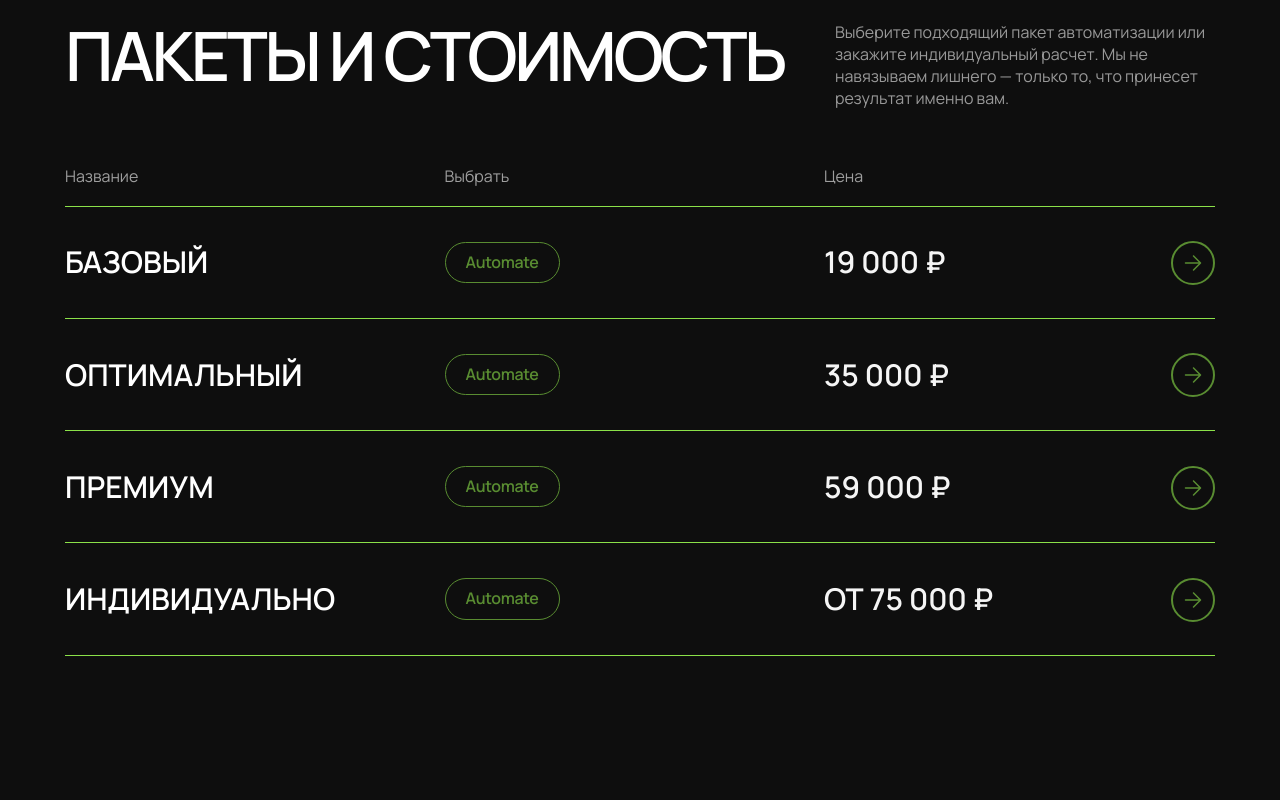
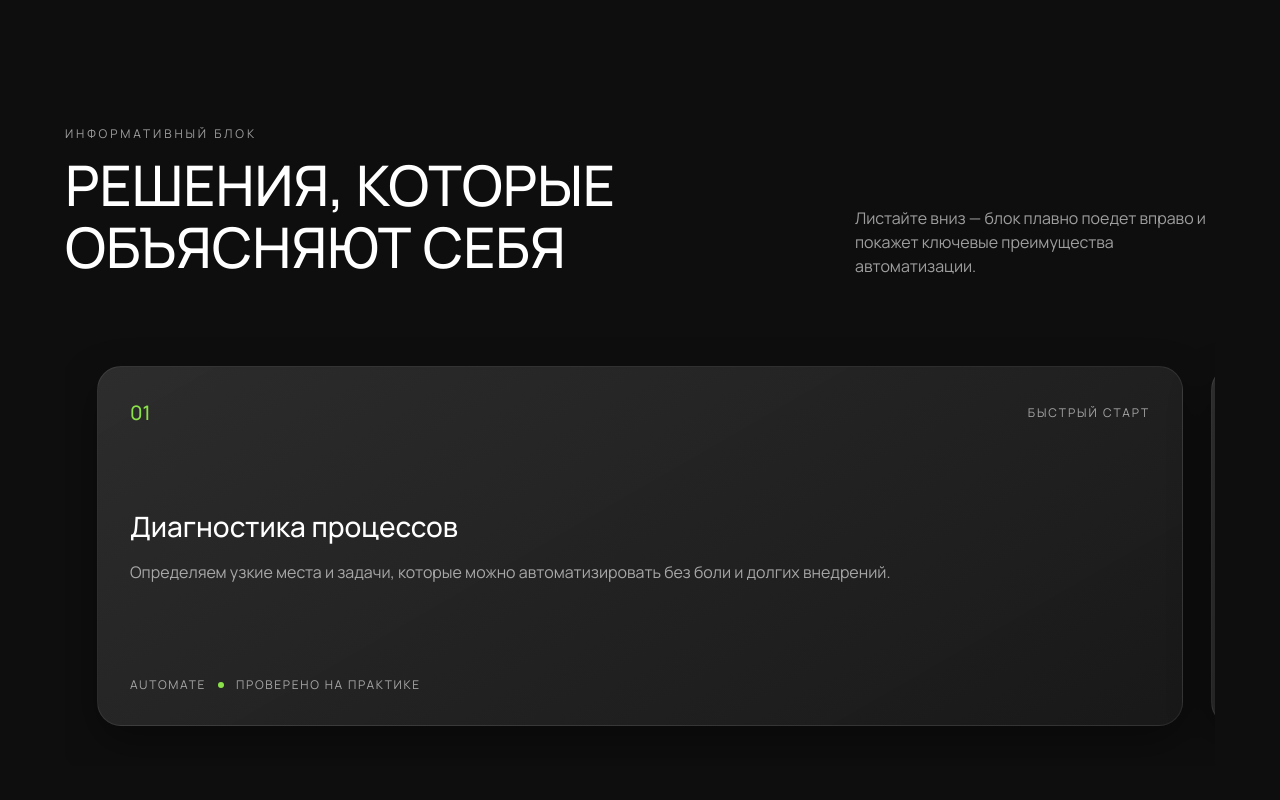
Before and after one commit to nezqt3/Automate, a React (Create React App) app: page / in a window 1280 px wide. Shown: the part 3520-4320 px from the top of the page. Built offline with nearby package versions, Linux system fonts and the light colour scheme.

Commit message:
add smth

```diff
--- a/src/App.js
+++ b/src/App.js
@@ -14,11 +14,10 @@ function App() {
       <StartScreen />
       <Advantages />
       <Difference />
+      <Decisions />
 
       <Costs />
       <Footer />
-
-      <Decisions/>
     </div>
   );
 }
--- a/src/components/Decisions.jsx
+++ b/src/components/Decisions.jsx
@@ -1,73 +1,116 @@
-import { useEffect, useState, useRef } from "react";
+import { useEffect, useRef } from "react";
+
+const slides = [
+  {
+    number: "01",
+    title: "Диагностика процессов",
+    text: "Определяем узкие места и задачи, которые можно автоматизировать без боли и долгих внедрений.",
+    tag: "Быстрый старт",
+  },
+  {
+    number: "02",
+    title: "Сценарии автоматизации",
+    text: "Собираем цепочку действий так, чтобы решения работали сразу и масштабировались под рост.",
+    tag: "Без лишних шагов",
+  },
+  {
+    number: "03",
+    title: "Визуальные отчеты",
+    text: "Вы видите результат в цифрах: скорость, экономия времени и стабильность процессов.",
+    tag: "Прозрачная польза",
+  },
+];
 
 export default function Decisions() {
-  const [transformSlider, setTransformSlider] = useState(0);
-  const sliderRef = useRef(null);
+  const sectionRef = useRef(null);
+  const viewportRef = useRef(null);
+  const trackRef = useRef(null);
+  const targetX = useRef(0);
+  const currentX = useRef(0);
+  const rafRef = useRef(0);
 
   useEffect(() => {
-    const handleScroll = () => {
-      const sliderRect = sliderRef.current.getBoundingClientRect();
-      const windowHeight = window.innerHeight;
+    const section = sectionRef.current;
+    const track = trackRef.current;
 
-      // Проверяем видимость элемента
-      const isVisible = sliderRect.top < windowHeight && sliderRect.bottom > 0;
-      if (!isVisible) {
-        setTransformSlider(0);
-        return;
-      }
+    if (!section || !track) return undefined;
 
-      const scrollPosition = window.scrollY;
-      const sliderTop = sliderRect.top + scrollPosition; // Корректная позиция
-      const sliderHeight = sliderRect.height;
+    const update = () => {
+      const viewportWidth =
+        viewportRef.current?.offsetWidth || window.innerWidth;
+      const viewportHeight = window.innerHeight;
+      const totalScrollX = Math.max(0, track.scrollWidth - viewportWidth);
 
-      // Диапазон прокрутки: от входа в viewport до полного выхода
-      const startScroll = sliderTop - windowHeight;
-      const endScroll = sliderTop + sliderHeight;
-      const maxScroll = endScroll - startScroll;
+      section.style.height = `${totalScrollX + viewportHeight}px`;
 
-      // Текущая позиция прокрутки внутри диапазона
-      const currentScroll = Math.max(0, scrollPosition - startScroll);
-      let progress = currentScroll / maxScroll;
-      progress = Math.min(1, progress); // Не ограничиваем снизу (может быть >1)
+      const rect = section.getBoundingClientRect();
+      const maxScroll = totalScrollX;
+      const scrolled = Math.min(Math.max(-rect.top, 0), maxScroll);
+      const progress = maxScroll ? scrolled / maxScroll : 0;
 
-      // Рассчитываем сдвиг с учётом количества слайдов
-      const totalSlides = 3;
-      const slideWidthPercent = 100 / totalSlides; // 33.33% на слайд
-      const maxSlideOffset = (totalSlides - 1) * 100; // 200% для 3 слайдов
-
-      const slideOffset = progress * maxSlideOffset;
-      setTransformSlider(slideOffset);
+      targetX.current = -progress * totalScrollX;
     };
 
-    window.addEventListener("scroll", handleScroll);
-    window.addEventListener("resize", handleScroll);
+    const animate = () => {
+      const delta = targetX.current - currentX.current;
+      currentX.current += delta * 0.12;
 
-    handleScroll(); // Инициализация
+      track.style.transform = `translate3d(${currentX.current}px, 0, 0)`;
+      rafRef.current = requestAnimationFrame(animate);
+    };
+
+    const onScroll = () => update();
+    const onResize = () => update();
+
+    update();
+    rafRef.current = requestAnimationFrame(animate);
+
+    window.addEventListener("scroll", onScroll, { passive: true });
+    window.addEventListener("resize", onResize);
 
     return () => {
-      window.removeEventListener("scroll", handleScroll);
-      window.removeEventListener("resize", handleScroll);
+      window.removeEventListener("scroll", onScroll);
+      window.removeEventListener("resize", onResize);
+      cancelAnimationFrame(rafRef.current);
     };
   }, []);
 
   return (
-    <div
-      ref={sliderRef}
-      id="scroll-slider"
-      style={{
-        width: "100vw",
-        overflowX: "hidden",
-        transform: `translateX(-${transformSlider}%)`,
-        transition: "transform 0.3s ease-out",
-        border: "1px solid #ddd",
-        boxSizing: "border-box",
-      }}
-    >
-      <div style={{ display: "flex", width: "310%", height: "500px", gap: 25 }}>
-        <div style={{ width: "100%", background: "red" }}>Слайд 1</div>
-        <div style={{ width: "100%", background: "blue" }}>Слайд 2</div>
-        <div style={{ width: "100%", background: "green" }}>Слайд 3</div>
+    <section className="decisions-section" ref={sectionRef} id="decisions">
+      <div className="decisions-sticky">
+        <div className="decisions-header">
+          <div>
+            <p className="decisions-eyebrow">Информативный блок</p>
+            <h2>Решения, которые объясняют себя</h2>
+          </div>
+          <p className="decisions-subtitle">
+            Листайте вниз — блок плавно поедет вправо и покажет ключевые
+            преимущества автоматизации.
+          </p>
+        </div>
+
+        <div className="decisions-viewport" ref={viewportRef}>
+          <div className="decisions-track" ref={trackRef}>
+            {slides.map((slide) => (
+              <article className="decisions-card" key={slide.number}>
+                <div className="decisions-card-top">
+                  <span className="decisions-card-number">{slide.number}</span>
+                  <span className="decisions-card-tag">{slide.tag}</span>
+                </div>
+                <div className="decisions-card-body">
+                  <h3>{slide.title}</h3>
+                  <p>{slide.text}</p>
+                </div>
+                <div className="decisions-card-footer">
+                  <span>Automate</span>
+                  <span className="decisions-card-dot" />
+                  <span>Проверено на практике</span>
+                </div>
+              </article>
+            ))}
+          </div>
+        </div>
       </div>
-    </div>
+    </section>
   );
 }
--- a/src/components/Header.jsx
+++ b/src/components/Header.jsx
@@ -2,7 +2,7 @@ import { motion } from "framer-motion";
 
 const navigationElements = [
   { text: "Главная", target: "start-screen" },
-  { text: "Решения", target: "" },
+  { text: "Решения", target: "decisions" },
   { text: "Кейсы", target: "" },
   { text: "О нас", target: "" },
   { text: "Контакты", target: "" },
--- a/src/styles/costs.scss
+++ b/src/styles/costs.scss
@@ -18,7 +18,7 @@
       font-weight: 600;
       font-size: 68px;
       line-height: 100%;
-      text-align: center;
+      text-align: left;
       letter-spacing: -0.05em;
       text-transform: uppercase;
     }
--- /dev/null
+++ b/src/styles/decisions.scss
@@ -0,0 +1,190 @@
+@import "./variables";
+
+.decisions-section {
+  position: relative;
+  width: 100%;
+  margin-top: 180px;
+  margin-bottom: 180px;
+  color: $white-color;
+}
+
+.decisions-sticky {
+  position: sticky;
+  top: 0;
+  height: 100vh;
+  display: flex;
+  flex-direction: column;
+  justify-content: center;
+  gap: 48px;
+  overflow: hidden;
+  padding: 20px 0 40px;
+}
+
+.decisions-header {
+  display: flex;
+  justify-content: space-between;
+  align-items: flex-end;
+  gap: 48px;
+}
+
+.decisions-eyebrow {
+  text-transform: uppercase;
+  font-size: 12px;
+  letter-spacing: 0.24em;
+  color: $light-white-color;
+  margin-bottom: 12px;
+}
+
+.decisions-header h2 {
+  font-size: 56px;
+  line-height: 110%;
+  font-weight: 500;
+  text-transform: uppercase;
+  max-width: 560px;
+}
+
+.decisions-subtitle {
+  max-width: 360px;
+  font-size: 16px;
+  line-height: 150%;
+  color: $light-white-color;
+}
+
+.decisions-viewport {
+  position: relative;
+  width: 100%;
+  overflow: hidden;
+}
+
+.decisions-track {
+  display: flex;
+  padding: 40px 32px;
+  will-change: transform;
+}
+
+.decisions-card {
+  flex: 0 0 70vw;
+  margin-right: 28px;
+  background: linear-gradient(
+    150deg,
+    rgba(58, 58, 58, 0.7),
+    rgba(26, 26, 26, 0.9)
+  );
+  border-radius: 24px;
+  padding: 32px;
+  display: flex;
+  flex-direction: column;
+  justify-content: space-between;
+  min-height: 360px;
+  border: 1px solid rgba(255, 255, 255, 0.08);
+  box-shadow: 0 16px 40px rgba(0, 0, 0, 0.35);
+}
+
+.decisions-card:first-child {
+  flex-basis: 100%;
+}
+
+.decisions-card-top {
+  display: flex;
+  justify-content: space-between;
+  align-items: center;
+  margin-bottom: 24px;
+}
+
+.decisions-card-number {
+  font-size: 20px;
+  font-weight: 500;
+  color: $light-green;
+}
+
+.decisions-card-tag {
+  font-size: 12px;
+  text-transform: uppercase;
+  letter-spacing: 0.16em;
+  color: $light-white-color;
+}
+
+.decisions-card-body h3 {
+  font-size: 28px;
+  line-height: 120%;
+  font-weight: 500;
+  margin-bottom: 16px;
+}
+
+.decisions-card-body p {
+  font-size: 16px;
+  line-height: 150%;
+  color: $light-white-color;
+}
+
+.decisions-card-footer {
+  display: flex;
+  align-items: center;
+  gap: 12px;
+  font-size: 12px;
+  text-transform: uppercase;
+  letter-spacing: 0.14em;
+  color: $light-white-color;
+  margin-top: 32px;
+}
+
+.decisions-card-dot {
+  width: 6px;
+  height: 6px;
+  border-radius: 50%;
+  background: $light-green;
+  display: inline-block;
+}
+
+@media (max-width: 900px) {
+  .decisions-header {
+    flex-direction: column;
+    align-items: flex-start;
+  }
+
+  .decisions-header h2 {
+    font-size: 40px;
+  }
+
+  .decisions-subtitle {
+    max-width: 100%;
+  }
+
+  .decisions-card {
+    flex-basis: 80vw;
+  }
+}
+
+@media (max-width: 600px) {
+  .decisions-section {
+    margin-top: 120px;
+    margin-bottom: 120px;
+  }
+
+  .decisions-sticky {
+    gap: 32px;
+  }
+
+  .decisions-header h2 {
+    font-size: 32px;
+  }
+
+  .decisions-viewport {
+    border-radius: 22px;
+  }
+
+  .decisions-track {
+    padding: 28px 20px;
+  }
+
+  .decisions-card {
+    padding: 24px;
+    min-height: 320px;
+  }
+}
+
+@media (prefers-reduced-motion: reduce) {
+  .decisions-track {
+    transition: none;
+  }
+}
--- a/src/styles/main.scss
+++ b/src/styles/main.scss
@@ -19,5 +19,6 @@ body {
 @import url("../styles/header.scss");
 @import url("../styles/advantages.scss");
 @import url("../styles/difference.scss");
+@import url("../styles/decisions.scss");
 @import url("../styles/costs.scss");
 @import url("../styles/footer.scss");
```
Also changed, not shown: 1 other file (tests, documents, lock files or other folders).
